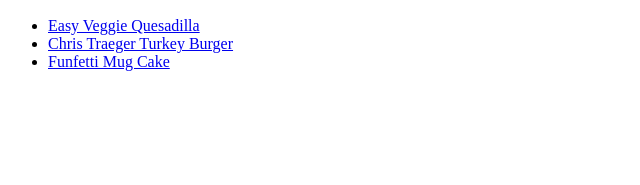
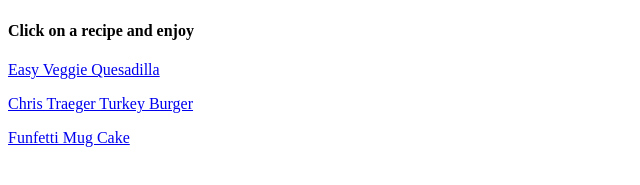
Before and after one commit to wppalmer/odin-recipes, a plain HTML site: page index.html in a window 1280 px wide. Shown: the part 383-568 px from the top of the page, without its empty margins (0-640 px from the left). Drawn offline with Linux system fonts and the light colour scheme.

Commit message:
changed image and removed list items

```diff
--- a/index.html
+++ b/index.html
@@ -6,11 +6,12 @@
     </head>
     <body>
         <h1>Odin Recipes</h1>
-        <img src="https://cdn.prod.openfit.com/uploads/2017/06/How-Cooking-at-Home-Can-Help-You-Lose-Weight.jpg" alt="couple cooks in their kitchen">
-        <ul>
-            <li><a href="/recipes/quesadilla.html">Easy Veggie Quesadilla</a></li>
-            <li><a href="/recipes/turk-burg.html">Chris Traeger Turkey Burger</a></li>
-            <li><a href="/recipes/mug-cake.html">Funfetti Mug Cake</a></li>
-        </ul>
+        <img src="https://bit.ly/3uo7MHM" alt="couple cooks in their kitchen">
+        <div>
+            <h4>Click on a recipe and enjoy</h4>
+            <p><a href="/recipes/quesadilla.html">Easy Veggie Quesadilla</a></p>
+            <p><a href="/recipes/turk-burg.html">Chris Traeger Turkey Burger</a></p>
+            <p><a href="/recipes/mug-cake.html">Funfetti Mug Cake</a></p>
+        </div>
     </body>
 </html>
```
